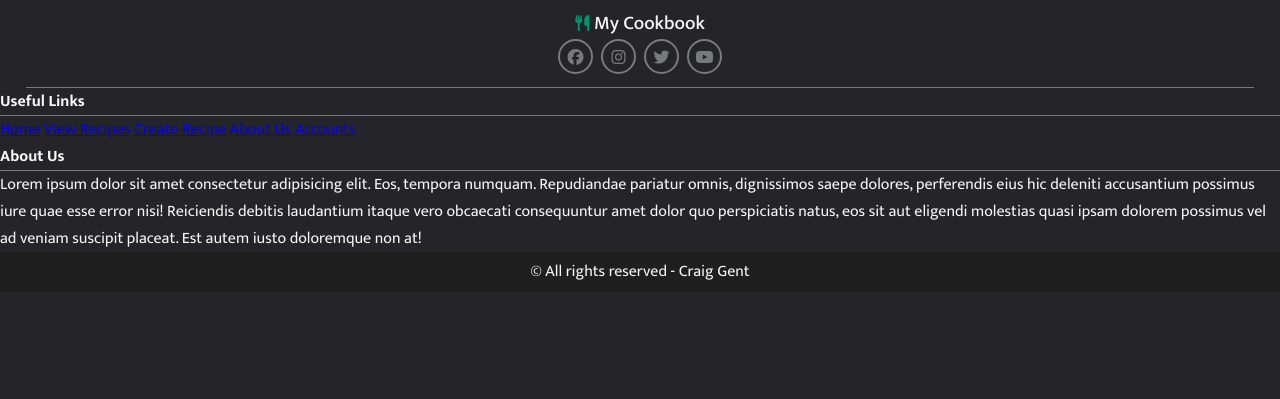
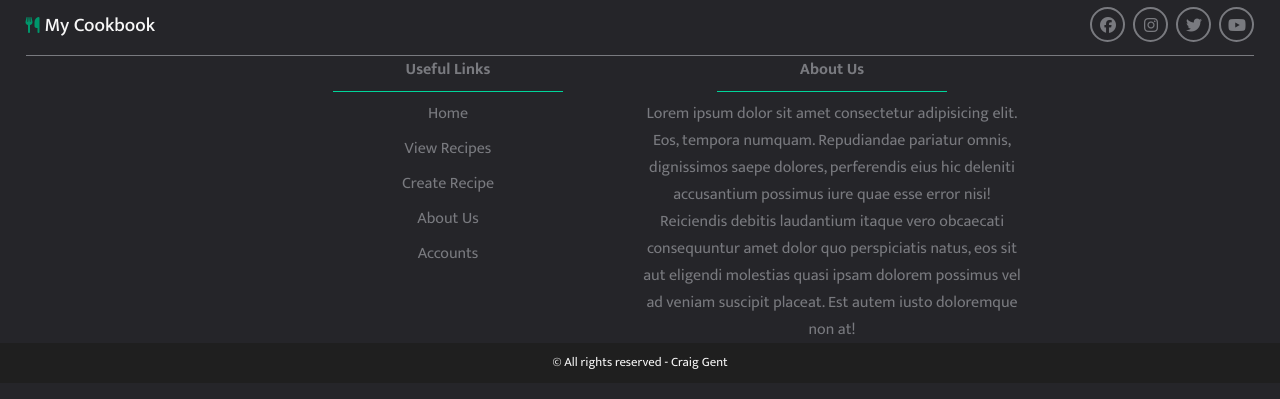
Before and after one commit to Genty83/My_Cookbook, a Flask app: page / in a window 1280 px wide. Shown: the part 741-1140 px from the top of the page. After the commit the page ends 1110 px from the top, so only its background shows below. Run offline with Flask 3, Linux system fonts and the light colour scheme.

Commit message:
Added remaining footer styling

```diff
--- a/src/static/css/style.css
+++ b/src/static/css/style.css
@@ -160,7 +160,7 @@
 /******* FOOTER STYLING *******/
 .footer {
     width: 100%;
-    height: 400px;
+    height: auto;
     background-color: var(--footer-one-clr);
     color: var(--font-light-clr);
 }
@@ -192,10 +192,12 @@
 .footer-bottom-content {
     background-color: var(--footer-two-clr);
     height: 40px;
-    font-size: 0.8rem;
     display: flex;
     align-items: center;
     justify-content: center;
+}
+.footer-bottom-content p {
+    font-size: 0.8rem;
 }
 /* Social Button */
 .social-btn {
@@ -213,6 +215,24 @@
     color: var(--primary-two-clr);
     border: 2px solid var(--primary-two-clr);
     box-shadow: 0px 0px 7px var(--primary-two-clr);
+}
+.footer-middle-content {
+    text-align: center;
+    color: var(--font-medium-clr);
+}
+.footer-middle-wrapper {
+    display: flex;
+    flex-direction: column;
+    align-items: center;
+    gap: 0.5rem;
+}
+.footer-link {
+    text-decoration: none;
+    color: var(--font-medium-clr);
+}
+#footer-seperator {
+   background-color: var(--primary-two-clr);
+   width: 60%;
 }
 
 /******* MEDIA QUERIES *******/
@@ -246,4 +266,18 @@
     .navbar {
         display: flex;
     }
+    /**/
+    .footer-top-wrapper {
+        display: flex;
+        justify-content: space-between;
+        align-items: center;
+        width: 100%;
+    }
+    .footer-middle-content {
+        display: flex;
+        justify-content: center;
+    }
+    .footer-middle-wrapper {
+        width: 30%;
+    }
 }
```
